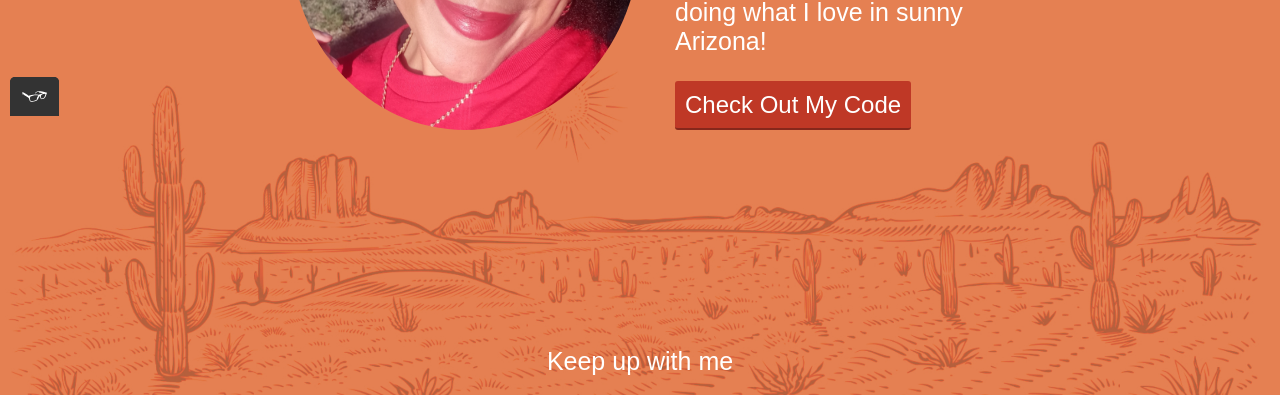
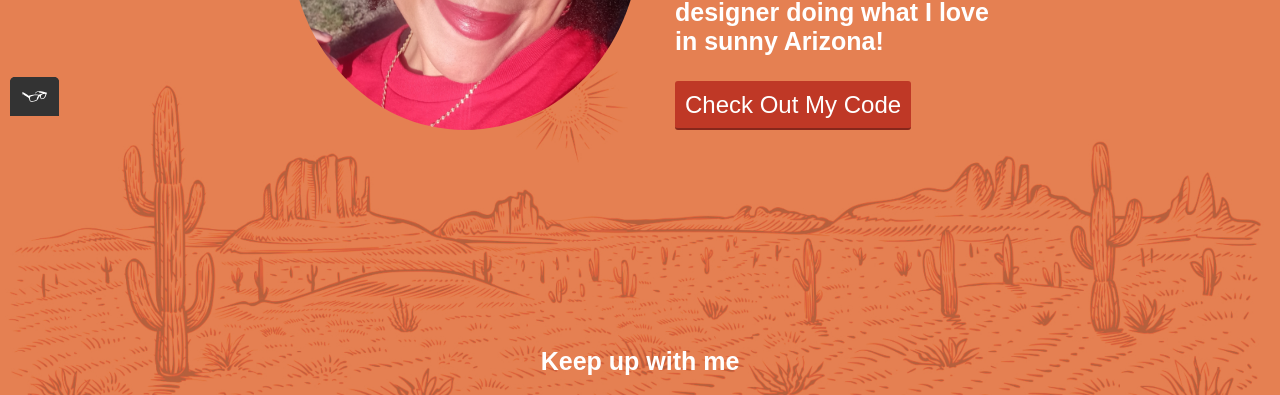
Before and after one commit to Honeybutterbear/portfolio-website, a plain HTML site: page index.html in a window 1280 px wide. Shown: the part 684-1079 px from the top of the page. Drawn offline with nearby package versions, Linux system fonts and the light colour scheme; a web font is replaced by a local one.

Commit message:
switching to og css file
testing webpage

```diff
--- a/index.html
+++ b/index.html
@@ -25,7 +25,7 @@
    <link rel="preconnect" href="https://fonts.googleapis.com">
    <link rel="preconnect" href="https://fonts.gstatic.com" crossorigin>
    <link href="https://fonts.googleapis.com/css2?family=Reenie+Beanie&display=swap" rel="stylesheet">
-   <link rel="stylesheet" type="text/css" href="css/style.production.css">
+   <link rel="stylesheet" type="text/css" href="css/style.css">
    <meta name="viewport" content="width=device-width, initial-scale=1">
    <script src="https://unpkg.com/@lottiefiles/lottie-player@latest/dist/lottie-player.js"></script>
 
```
